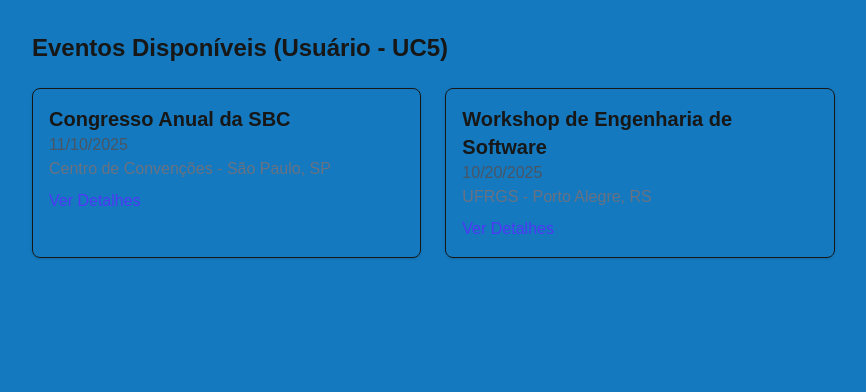
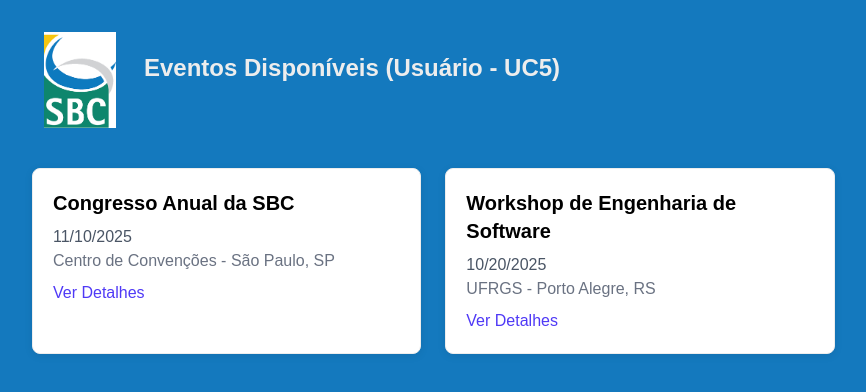
Before and after one commit to leosantos2003/App-Eventos-SBC, a Next.js app: page /dashboard in a window 1280 px wide. Shown: the top 392 px of the page, without its empty margins (0-866 px from the left). Built offline with nearby package versions, Linux system fonts and the light colour scheme.

Commit message:
Estilizado página criar evento - UC9

```diff
--- a/src/app/(admin)/events/create/page.tsx
+++ b/src/app/(admin)/events/create/page.tsx
@@ -4,7 +4,10 @@
 export default function CreateEventPage() {
   return (
     <main className="p-8">
-      <h1 className="text-2xl font-bold mb-6">Criar Novo Evento (Admin - UC9)</h1>
+      <div className="flex items-center gap-4 mb-6 flex-col sm:flex-row">
+        <img src="/SBC_icon.png" alt="Ícone SBC" className="w-24 h-24 object-contain" />
+        <h1 className="text-2xl font-bold">Criar Novo Evento (Admin - UC9)</h1>
+      </div>
       <EventForm />
     </main>
   );
--- a/src/app/(user)/dashboard/page.tsx
+++ b/src/app/(user)/dashboard/page.tsx
@@ -9,7 +9,10 @@
 
   return (
     <main className="p-8">
-      <h1 className="text-2xl font-bold mb-6">Eventos Disponíveis (Usuário - UC5)</h1>
+      <div className="flex items-center gap-4 mb-6 flex-col sm:flex-row">
+        <img src="/SBC_icon.png" alt="Ícone SBC" className="w-24 h-24 object-contain" />
+        <h1 className="text-2xl font-bold mb-6">Eventos Disponíveis (Usuário - UC5)</h1>
+      </div>
       <div className="grid grid-cols-1 md:grid-cols-2 lg:grid-cols-3 gap-6">
         {eventos.map((evento) => (
           <EventCard key={evento.id} evento={evento} />
--- a/src/app/(user)/events/[id]/page.tsx
+++ b/src/app/(user)/events/[id]/page.tsx
@@ -18,7 +18,10 @@
 
   return (
     <main className="p-8">
-      <h1 className="text-3xl font-bold mb-4">{evento.nome}</h1>
+      <div className="flex items-center gap-4 mb-6 flex-col sm:flex-row">
+        <img src="/SBC_icon.png" alt="Ícone SBC" className="w-24 h-24 object-contain" />
+        <h1 className="text-3xl font-bold mb-4">{evento.nome}</h1>
+      </div>
       <p className="text-lg text-gray-700"><strong>Data:</strong> {new Date(evento.data).toLocaleDateString()}</p>
       <p className="text-lg text-gray-700"><strong>Local:</strong> {evento.local}</p>
       <p className="mt-4">{evento.descricao}</p>
--- a/src/app/globals.css
+++ b/src/app/globals.css
@@ -2,7 +2,7 @@
 
 :root {
   --background: #1479be;
-  --foreground: #171717;
+  --foreground: #ededed;
 }
 
 @media (prefers-color-scheme: dark) {
--- /dev/null
+++ b/src/components/Card_evento.module.css
@@ -0,0 +1,12 @@
+.Card_event{
+    background-color: #fff;
+    border-radius: 8px;
+    box-shadow: 0 2px 8px rgba(0,0,0,0.08);
+    padding: 20px;
+    margin: 16px 0;
+}
+
+.Title{
+    color: #000000;
+    margin-bottom: 8px;
+}
--- a/src/components/EventCard.tsx
+++ b/src/components/EventCard.tsx
@@ -1,6 +1,7 @@
 // src/components/EventCard.tsx
 import { Evento } from '@/types';
 import Link from 'next/link';
+import styles from './Card_evento.module.css';
 
 interface Props {
   evento: Evento;
@@ -8,8 +9,8 @@
 
 export const EventCard = ({ evento }: Props) => {
   return (
-    <div className="border p-4 rounded-lg shadow hover:shadow-md transition-shadow">
-      <h2 className="text-xl font-bold">{evento.nome}</h2>
+    <div className={`${styles['Card_event']} border p-4 rounded-lg shadow hover:shadow-md transition-shadow`}>
+      <h2 className={`${styles['Title']} text-xl font-bold`}>{evento.nome}</h2>
       <p className="text-gray-600">{new Date(evento.data).toLocaleDateString()}</p>
       <p className="text-gray-500">{evento.local}</p>
       <Link href={`/events/${evento.id}`} className="text-indigo-600 hover:underline mt-2 inline-block">
```
Also changed, not shown: public/SBC_icon.png (added).
